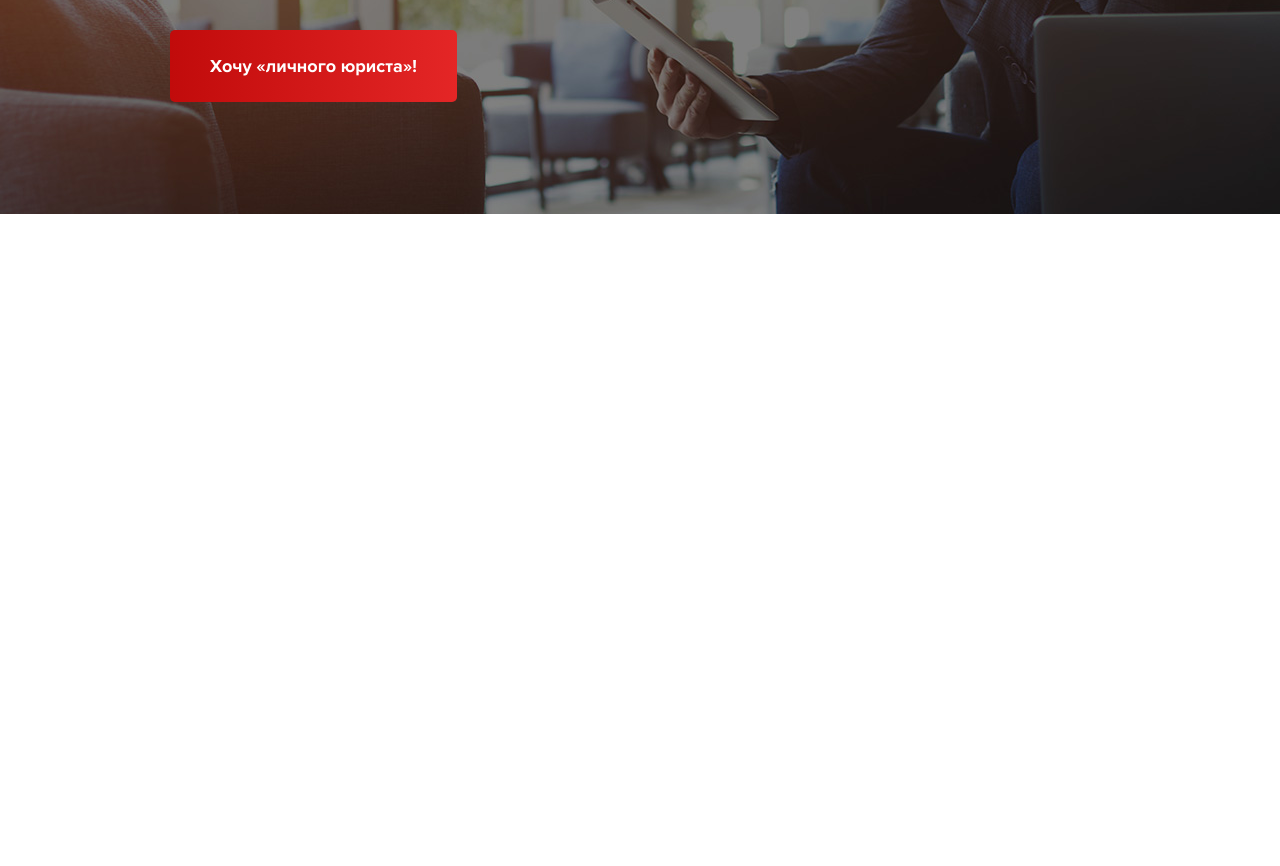
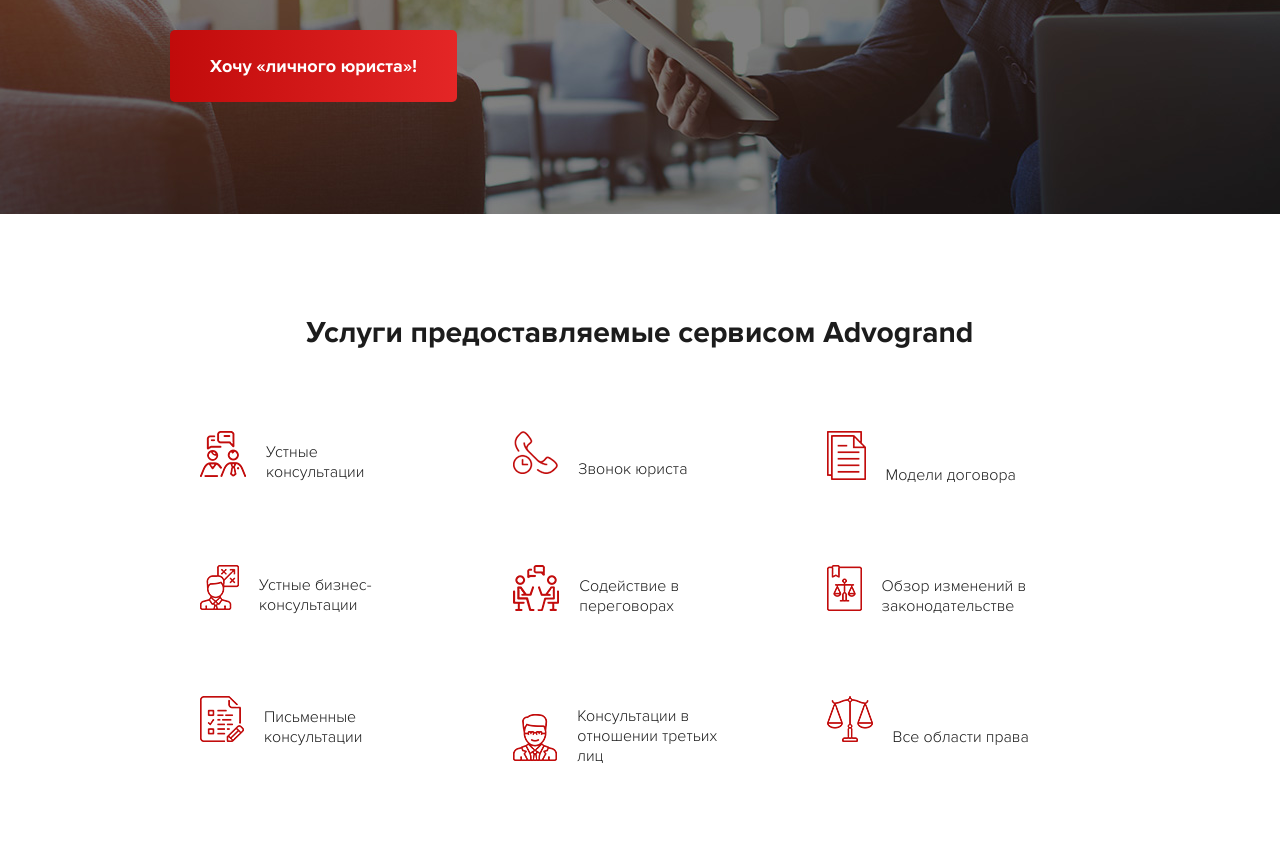
Before and after one commit to MilshynVitalii/oldgrand, a website: page index.html in a window 1280 px wide. Shown: the part 526-1392 px from the top of the page. Before the commit the page ends 800 px from the top, so only its background shows below. Drawn offline with Linux system fonts and the light colour scheme.

Commit message:
Services section | adaptive

```diff
--- a/gulpfile.js
+++ b/gulpfile.js
@@ -3,7 +3,9 @@
 const gulp = require("gulp");
 const sass = require("gulp-sass");
 const autoprefixer = require("gulp-autoprefixer");
-const cleanCSS = require("gulp-clean-css");
+const gcmq = require("gulp-group-css-media-queries");
+// const cleanCSS = require("gulp-clean-css");
+
 sass.compiler = require("node-sass");
 
 function style() {
@@ -17,6 +19,7 @@ function style() {
           cascade: false
         })
       )
+      .pipe(gcmq())
       // .pipe(cleanCSS({ level: 2 }))
       .pipe(gulp.dest("./css"))
   );
--- a/index.html
+++ b/index.html
@@ -60,7 +60,7 @@
             Годовой абонемент на услуги <span>«личного юриста»</span>
           </h1>
           <p class="intro__desc">
-            24 часа в сутки Ваш личный юрист <br />
+            24 часа в сутки Ваш личный юрист<br />
             <strong>– Advogrand</strong>
             на связи всего <br />
             <strong>за 12 рублей в день</strong>
@@ -75,6 +75,85 @@
     </section>
     <!-- /.intro -->
 
+    <section class="services">
+      <div class="container">
+        <h2 class="section-title">Услуги предоставляемые сервисом Advogrand</h2>
+        <!-- /.section-title -->
+        <div class="services__wrap">
+          <div class="services__item">
+            <img
+              src="./img/services/icon-1.png"
+              alt="icon-1"
+              class="services__icon"
+            /><a href="#" class="services__link">Устные консультации</a>
+          </div>
+          <div class="services__item">
+            <img
+              src="./img/services/icon-2.png"
+              alt="icon-2"
+              class="services__icon"
+            /><a href="#" class="services__link">Звонок юриста</a>
+          </div>
+          <div class="services__item">
+            <img
+              src="./img/services/icon-3.png"
+              alt="icon-3"
+              class="services__icon"
+            /><a href="#" class="services__link">Модели договора</a>
+          </div>
+          <div class="services__item">
+            <img
+              src="./img/services/icon-4.png"
+              alt="icon-4"
+              class="services__icon"
+            /><a href="#" class="services__link">Устные бизнес-консультации</a>
+          </div>
+          <div class="services__item">
+            <img
+              src="./img/services/icon-5.png"
+              alt="icon-5"
+              class="services__icon"
+            /><a href="#" class="services__link">Содействие в переговорах</a>
+          </div>
+          <div class="services__item">
+            <img
+              src="./img/services/icon-6.png"
+              alt="icon-6"
+              class="services__icon"
+            /><a href="#" class="services__link"
+              >Обзор изменений в законодательстве</a
+            >
+          </div>
+          <div class="services__item">
+            <img
+              src="./img/services/icon-7.png"
+              alt="icon-7"
+              class="services__icon"
+            /><a href="#" class="services__link">Письменные консультации</a>
+          </div>
+          <div class="services__item">
+            <img
+              src="./img/services/icon-8.png"
+              alt="icon-8"
+              class="services__icon"
+            /><a href="#" class="services__link"
+              >Консультации в отношении третьих лиц</a
+            >
+          </div>
+          <div class="services__item">
+            <img
+              src="./img/services/icon-9.png"
+              alt="icon-9"
+              class="services__icon"
+            /><a href="#" class="services__link">Все области права</a>
+          </div>
+        </div>
+        <!-- /.services__wrap -->
+      </div>
+      <!-- /.container -->
+    </section>
+    <!-- /.services -->
+
     <script src="./js/main.js"></script>
   </body>
 </html>
--- a/package.json
+++ b/package.json
@@ -11,7 +11,8 @@
   "devDependencies": {
     "gulp-autoprefixer": "^7.0.1",
     "gulp-clean-css": "^4.2.0",
-    "gulp-concat": "^2.6.1"
+    "gulp-concat": "^2.6.1",
+    "gulp-group-css-media-queries": "^1.2.2"
   },
   "scripts": {
     "test": "echo \"Error: no test specified\" && exit 1"
--- a/sass/_interface.sass
+++ b/sass/_interface.sass
@@ -8,6 +8,9 @@ html
     margin: 0 auto
     color: $text-color
     +light
+
+section
+    padding: 100px 0
 
 button
     border: none
@@ -29,7 +32,6 @@ a
     &:active
         color: $text-color
 
-
 .main-button
     background: linear-gradient(90deg, $main-color_dark, $main-color)
     &:hover
@@ -38,5 +40,12 @@ a
         background: linear-gradient(90deg, darken($main-color_dark, 5%), darken($main-color, 5%))
 
 .section-title
+    text-align: center
     font-size: 30px
     +bold
+
+@media screen and (max-width: 560px)
+    section
+        padding: 80px 0
+    .section-title
+        font-size: 24px
--- a/sass/sections/_intro.sass
+++ b/sass/sections/_intro.sass
@@ -10,6 +10,7 @@
         width: 50%
         height: 100%
     &__title
+        text-align: left
         margin-bottom: 60px
         line-height: 1.4
         & span
@@ -36,7 +37,6 @@
         &-wrap
             width: 90%
         &__title
-            font-size: 24px
             line-height: 1.2
             margin-bottom: 40px
         &__desc
--- /dev/null
+++ b/sass/sections/_services.sass
@@ -0,0 +1,31 @@
+.services
+    &__wrap
+        display: flex
+        flex-wrap: wrap
+    &__item
+        flex-basis: 33.33%
+        margin-top: 80px
+    &__icon
+        margin: 0 20px 0 30px
+    &__link
+        display: inline-block
+        max-width: 150px
+        margin-top: 10px
+
+@media screen and (max-width: 800px)
+    .services
+        &__wrap
+            justify-content: center
+        &__item
+            display: flex
+            flex-direction: column
+            align-items: center
+            flex-basis: 50%
+        &__link
+            text-align: center
+
+@media screen and (max-width: 560px)
+    .services
+        &__item
+            flex-basis: 100%
+            margin-top: 50px
--- a/sass/style.sass
+++ b/sass/style.sass
@@ -4,3 +4,4 @@
 @import "grid"
 @import "./sections/navigation"
 @import "./sections/intro"
+@import "./sections/services"
```
Also changed, not shown: css/style.css, img/services/icon-1.png (added), img/services/icon-2.png (added), img/services/icon-3.png (added), img/services/icon-4.png (added), img/services/icon-5.png (added), img/services/icon-6.png (added), img/services/icon-7.png (added), img/services/icon-8.png (added), img/services/icon-9.png (added), 1 other file.
